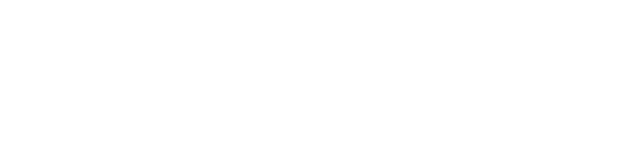
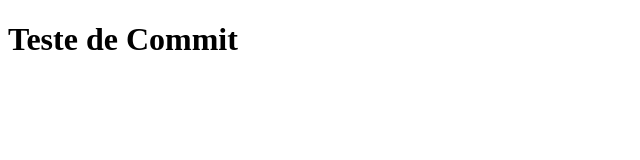
Before and after one commit to LeonardoGoncalvesCCF/Site_DIO_demo, a plain HTML site: page index.html in a window 1280 px wide. Shown: the whole page, without its empty margins (0-640 px from the left). Drawn offline with Linux system fonts and the light colour scheme.

Commit message:
index alterado

```diff
--- a/index.html
+++ b/index.html
@@ -6,6 +6,8 @@
     <title>Document</title>
 </head>
 <body>
-
+    <h1>
+        Teste de Commit
+    </h1>
 </body>
 </html>
```
